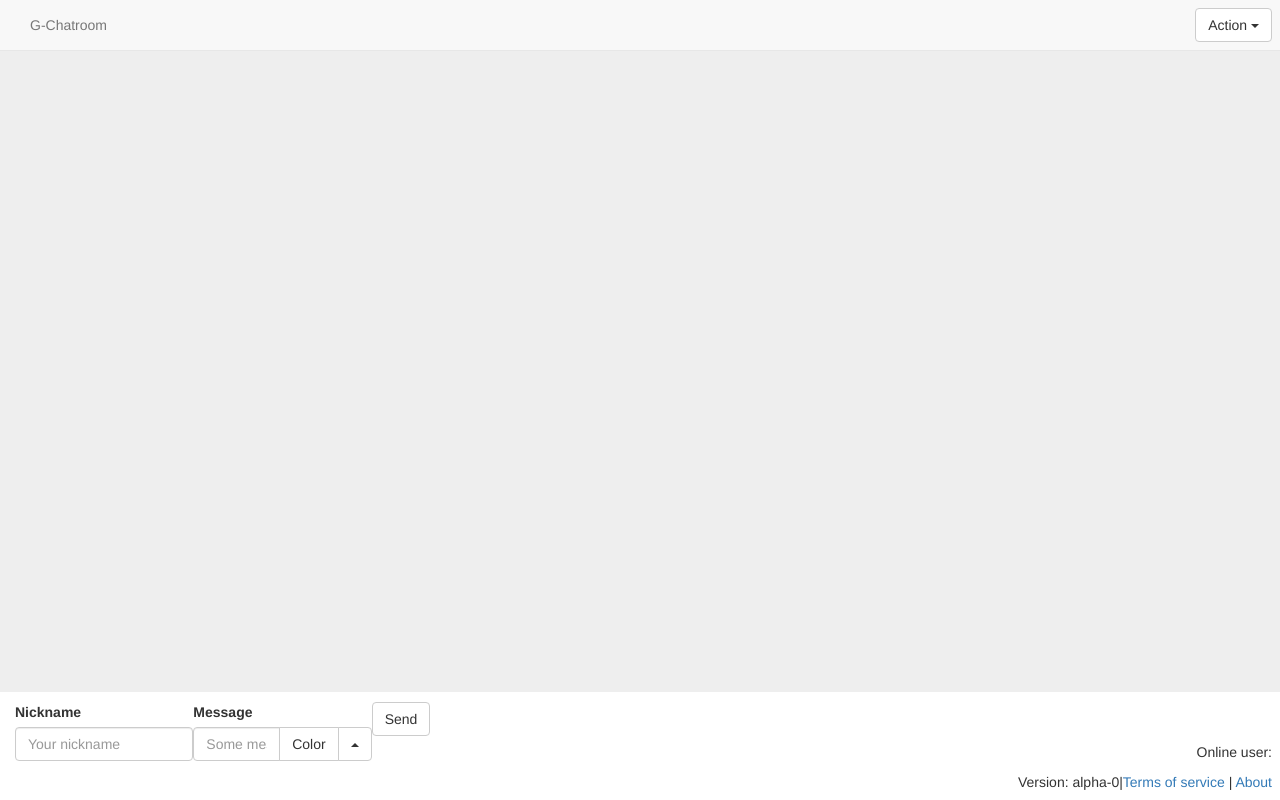
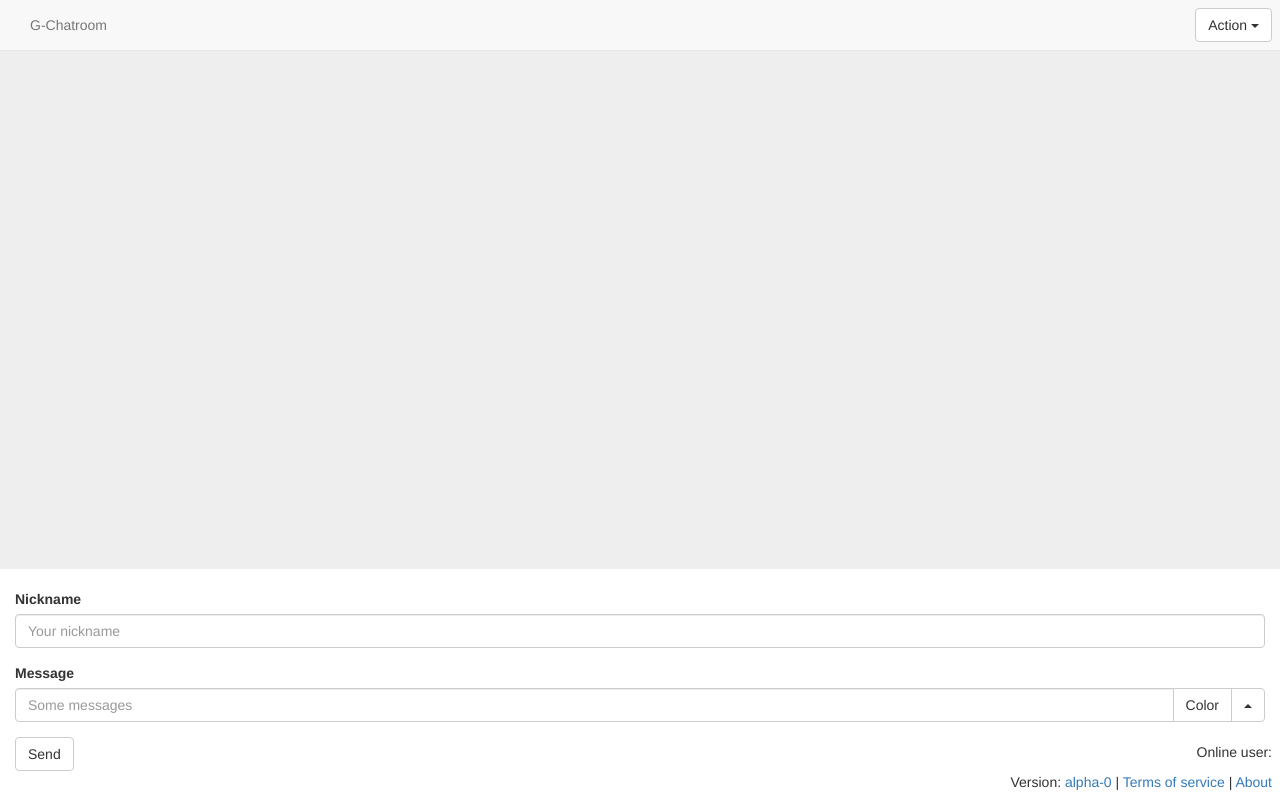
Before and after one commit to kahogeoff/G-Chatroom, a website: page app/index.html in a window 1280 px wide. Drawn offline with nearby package versions, Linux system fonts and the light colour scheme; no server answers.

Commit message:
Fix: UI bug on MS Windows

```diff
--- a/app/index.html
+++ b/app/index.html
@@ -30,7 +30,7 @@
 
         #input_area {
             position: fixed;
-            bottom: 24px;
+            bottom: 14px;
             width: 100%;
             height: auto;
             background: white;
@@ -90,12 +90,12 @@
 
     <div id="input_area" class="container-fluid noselect">
         <p></p>
-        <form class="form-horizontal" action="">
-            <div class="form-group col-lg-2">
+        <form class="form-horizontal container-fluid" action="">
+            <div class="form-group">
                 <label for="n">Nickname</label>
                 <input type="text" id="n" class="form-control" autocomplete="off" placeholder="Your nickname" />
             </div>
-            <div class="form-group col-lg-2">
+            <div class="form-group">
                 <label for="m">Message</label>
                 <div class="input-group">
                     <input type="text" class="form-control" aria-label="..." id="m" autocomplete="off" placeholder="Some messages">
@@ -116,13 +116,14 @@
                     </div>
                 </div>
             </div>
-            <button class="btn btn-default">Send</button>
-    </div>
-    </form>
+            <div class="form-group">
+                <button class="btn btn-default">Send</button>
+            </div>
+        </form>
     </div>
     <div class="footer" align="right">
         <p id="onlineuser">Online user:</p>
-        Version: alpha-0|<a href="#">Terms of service</a> | <a href="#" alt="Who make this shit?">About</a>
+        Version: <a href="https://github.com/kahogeoff/G-Chatroom" target="_blank">alpha-0</a>  | <a href="#">Terms of service</a> | <a href="#" alt="Who make this shit?">About</a>
     </div>
 
     <script src="socket.io/socket.io.js"></script>
```
